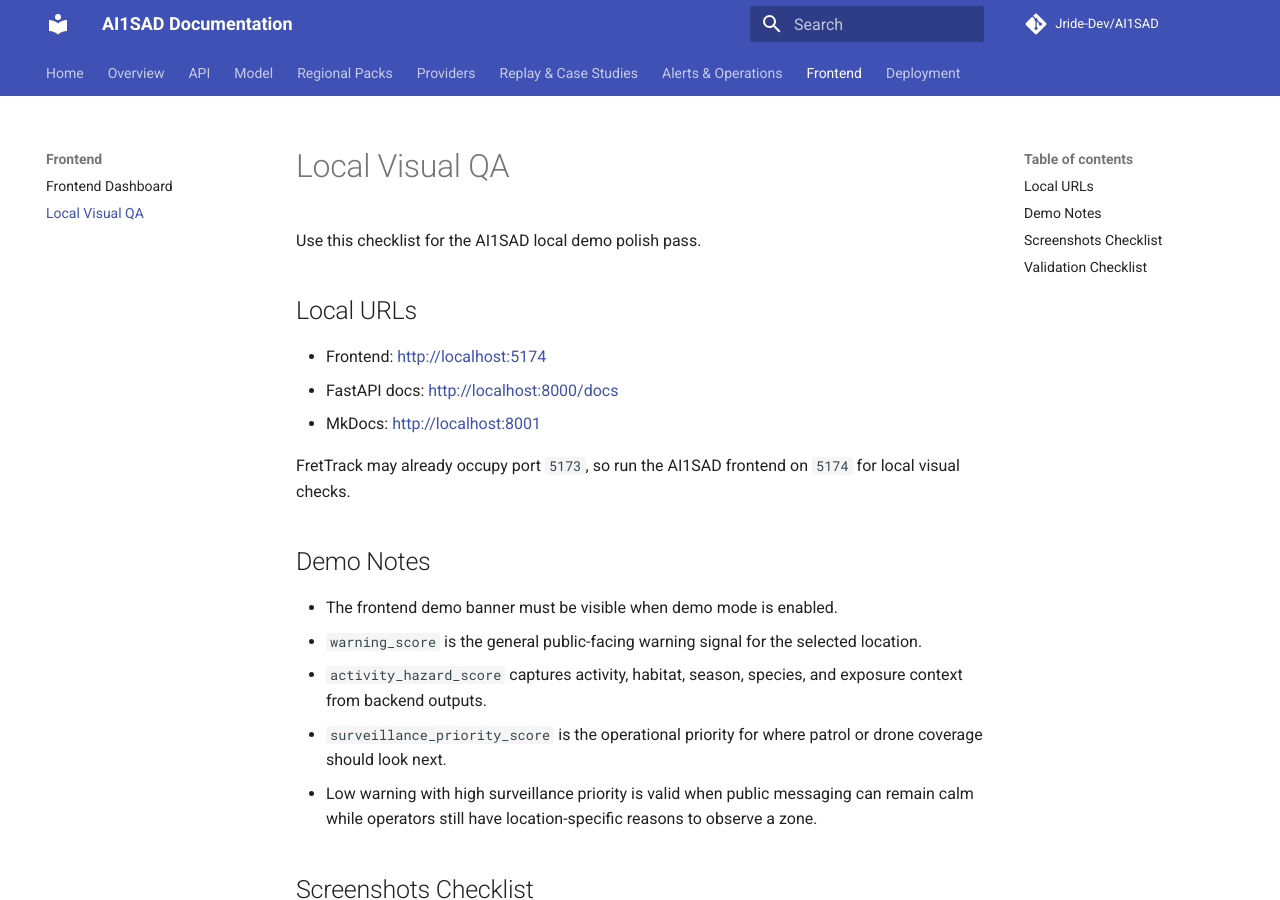
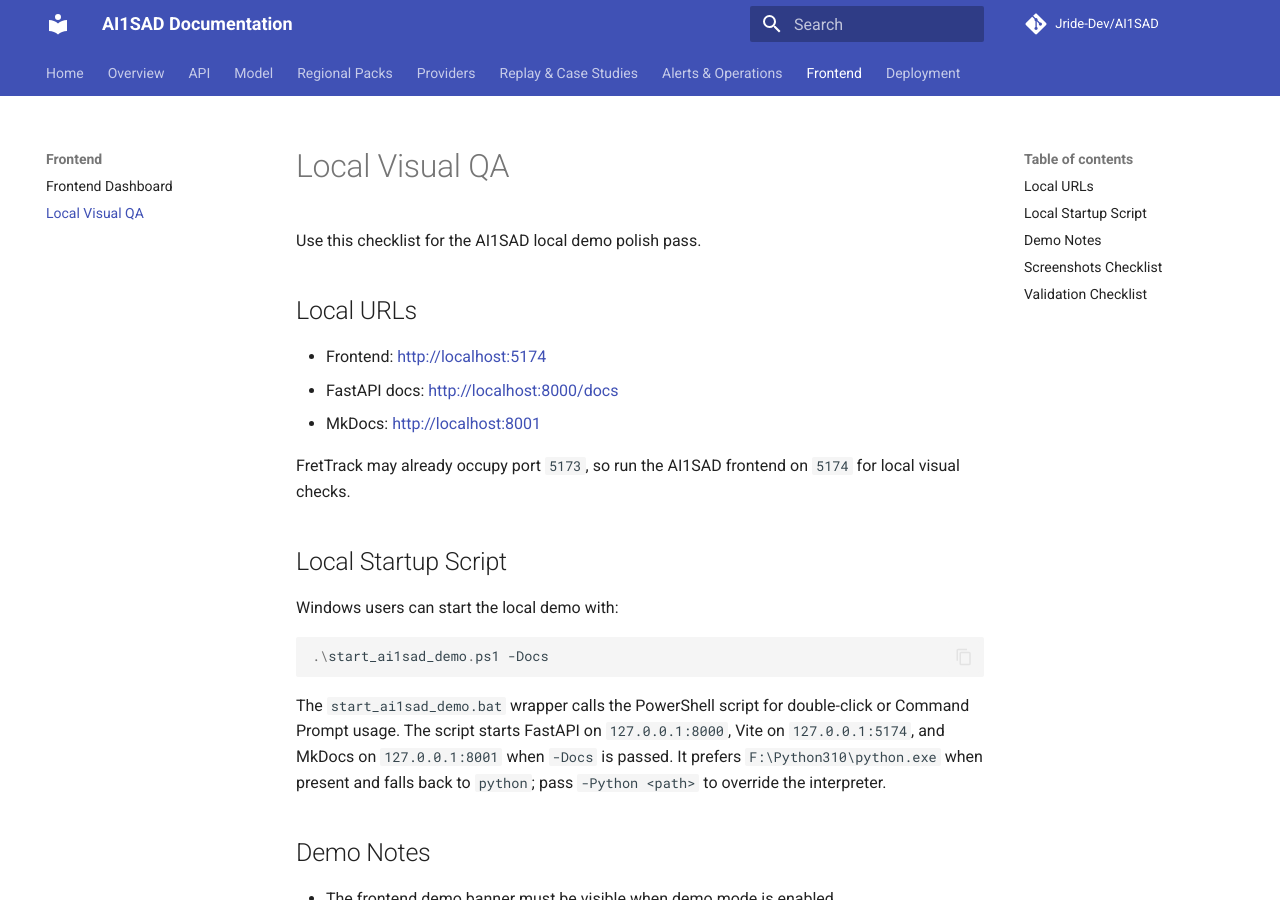
Before and after one commit to Jride-Dev/AI1SAD, an MkDocs documentation site: the page built from docs/LOCAL_VISUAL_QA.md, in a window 1280 px wide and 900 px high. Built offline with MkDocs 1.6.1 and Material for MkDocs 9.7.7, drawn with Linux system fonts in a browser that asks for light colours; comment, search, counter and statistics services are not loaded.

Commit message:
Add local startup scripts and development cleanup

````diff
--- a/docs/LOCAL_VISUAL_QA.md
+++ b/docs/LOCAL_VISUAL_QA.md
@@ -9,6 +9,16 @@ Use this checklist for the AI1SAD local demo polish pass.
 - MkDocs: <http://localhost:8001>
 
 FretTrack may already occupy port `5173`, so run the AI1SAD frontend on `5174` for local visual checks.
+
+## Local Startup Script
+
+Windows users can start the local demo with:
+
+```powershell
+.\start_ai1sad_demo.ps1 -Docs
+```
+
+The `start_ai1sad_demo.bat` wrapper calls the PowerShell script for double-click or Command Prompt usage. The script starts FastAPI on `127.0.0.1:8000`, Vite on `127.0.0.1:5174`, and MkDocs on `127.0.0.1:8001` when `-Docs` is passed. It prefers `F:\Python310\python.exe` when present and falls back to `python`; pass `-Python <path>` to override the interpreter.
 
 ## Demo Notes
 
````
Also changed, not shown: 3 other files.
